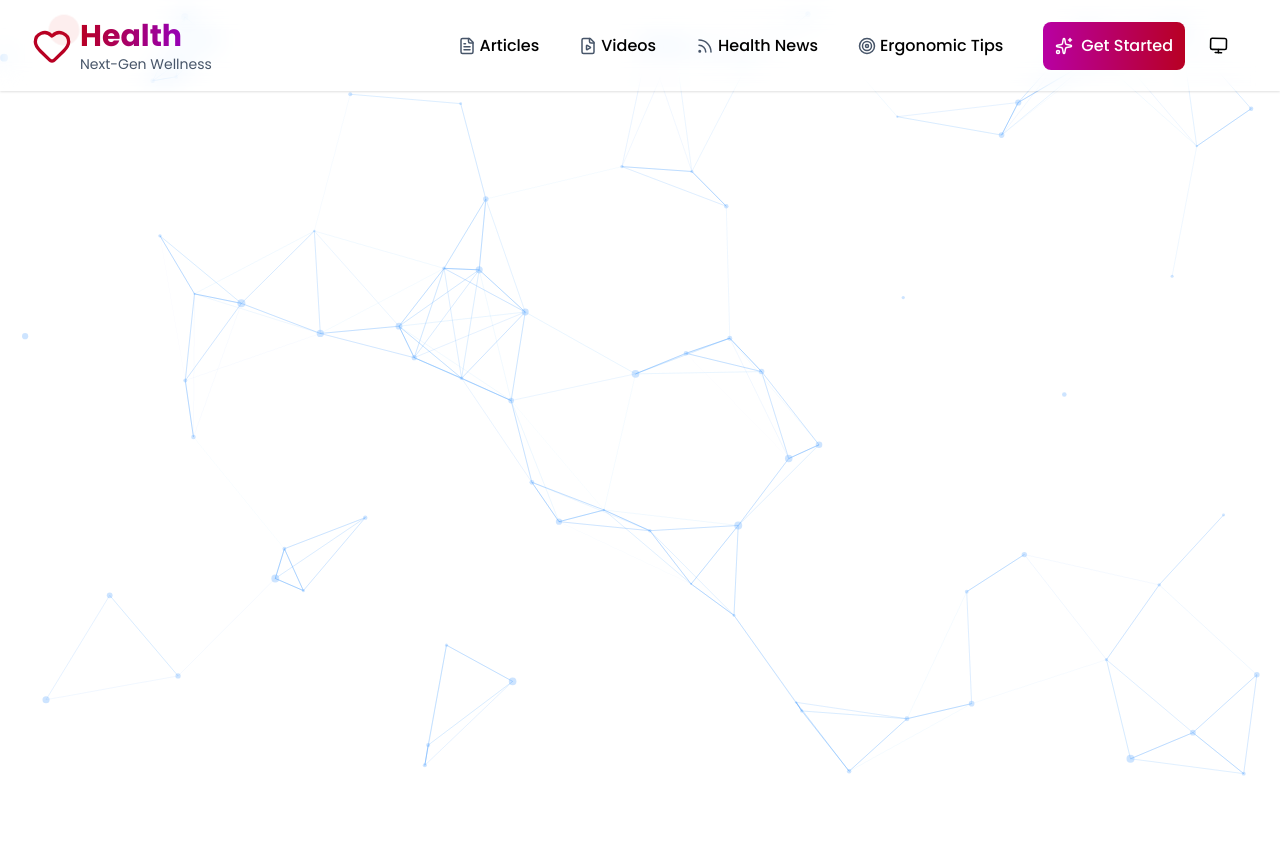
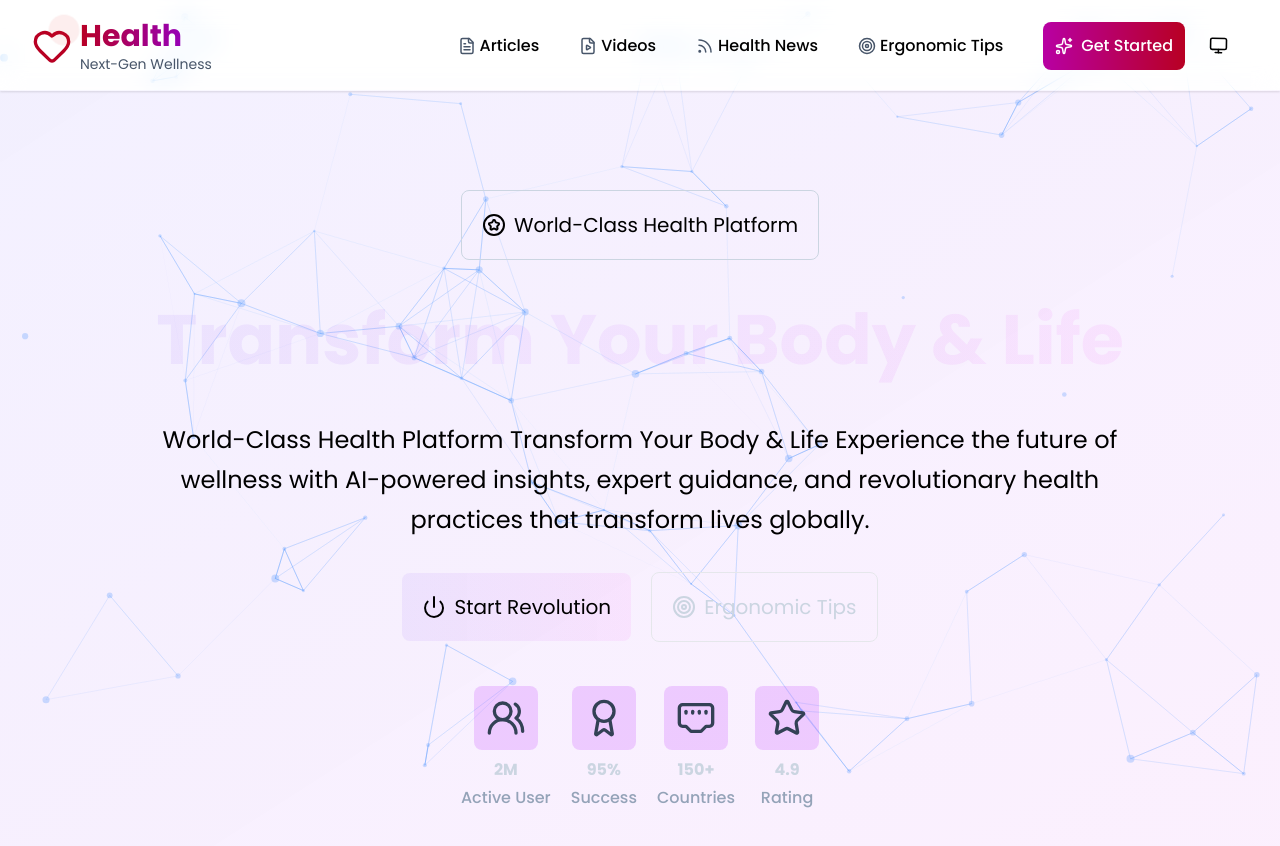
Before and after one commit to ParsaProg/Health, a Next.js app: page / in a window 1280 px wide. Shown: the top 846 px of the page. Before the commit the page ends 800 px from the top, so only its background shows below. Built offline with nearby package versions, Linux system fonts and the light colour scheme.

Commit message:
page main files created

```diff
--- a/src/app/page.tsx
+++ b/src/app/page.tsx
@@ -1,17 +1,126 @@
 "use client";
 
 import { motion } from "framer-motion";
+import {
+  Award,
+  CircleStar,
+  EthernetPortIcon,
+  Power,
+  Star,
+  Target,
+  UsersRound,
+} from "lucide-react";
+import { useState } from "react";
+
+interface HeroRow {
+  icon: any;
+  percent: string;
+  subTitle: string;
+}
+
+const heroIcon = "dark:text-slate-300 text-slate-700";
 
 export default function Home() {
+  const [heroRow, setHeroRow] = useState<Array<HeroRow>>([
+    {
+      icon: <UsersRound size={40} className={heroIcon} />,
+      percent: "2M",
+      subTitle: "Active User",
+    },
+    {
+      icon: <Award size={40} className={heroIcon} />,
+      percent: "95%",
+      subTitle: "Success",
+    },
+    {
+      icon: <EthernetPortIcon size={40} className={heroIcon} />,
+      percent: "150+",
+      subTitle: "Countries",
+    },
+    {
+      icon: <Star size={40} className={heroIcon} />,
+      percent: "4.9",
+      subTitle: "Rating",
+    },
+  ]);
   return (
-    <div className="overflow-hidden">
-      <motion.div
-        initial={{ opacity: 0, x: -500 }}
-        animate={{ opacity: 1, x: 0 }}
-        transition={{ delay: 0.4 }}
-      >
+    <div className="overflow-hidden z-[1] bg-gradient-to-br from-[#0037ff13] to-[#ff00ea0f] dark:from-[#0b1330d6] dark:to-[#20071edf] animate-gradient-x bg-[length:200%_200%]">
+      <div className="flex items-center flex-col md:gap-y-8 gap-y-3 w-full pt-[100px] pb-[100px] hero-section">
+        <motion.div
+          initial={{ opacity: 0, scale: 0.9 }}
+          animate={{ opacity: 1, scale: 1 }}
+          transition={{ delay: 0.3, duration: 1.5 }}
+          className="p-5 rounded-lg border-[1px] dark:border-slate-700 text-sm md:text-xl cursor-pointer hover:scale-[1.05] transition-all duration-200 border-slate-300 flex items-center gap-x-2 justify-center"
+        >
+          <CircleStar />
+          World-Class Health Platform
+        </motion.div>
+        <motion.h1
+          initial={{ opacity: 0, scale: 0.9 }}
+          animate={{ opacity: 1, scale: 1 }}
+          transition={{ delay: 0.3, duration: 0.9 }}
+          className="text-transparent p-2 text-[50px] md:text-[70px] font-bold text-center md:leading-[80px] bg-gradient-to-r dark:from-primary dark:to-blue-700 bg-clip-text animate-gradient-x bg-[length:200%_200%]"
+        >
+          Transform Your Body & Life
+        </motion.h1>
+        <motion.p
+          initial={{ opacity: 0, scale: 0.9, y: 50 }}
+          animate={{ opacity: 1, scale: 1, y: 0 }}
+          transition={{ delay: 0.3, duration: 0.9 }}
+          className="[@media(min-width:1000px)]:w-[1000px] p-5 md:p-0 md:leading-[40px] text-center md:text-2xl dark:text-slate-400"
+        >
+          World-Class Health Platform Transform Your Body & Life Experience the{" "}
 
-      </motion.div>
+          future of wellness with AI-powered insights, expert guidance, and{" "}
+
+          revolutionary health practices that transform lives globally.
+        </motion.p>
+        <div className="flex items-center gap-x-5 justify-center">
+          <motion.button
+            initial={{ opacity: 0, scale: 0.9, x: -100 }}
+            animate={{ opacity: 1, scale: 1, x: 0 }}
+            transition={{ delay: 0.7, type: "spring", stiffness: 120 }}
+            whileTap={{
+              scale: 0.95,
+              transition: { type: "spring", stiffness: 400, damping: 20 },
+            }}
+            className="flex items-center gap-x-2 bg-gradient-to-r dark:from-primary dark:to-blue-700 rounded-lg p-5 text-xl animate-gradient-x bg-[length:200%_200%]"
+          >
+            <Power />
+            Start Revolution
+          </motion.button>
+
+          <motion.button
+            initial={{ opacity: 0, scale: 0.9, x: 100 }}
+            animate={{ opacity: 1, scale: 1, x: 0 }}
+            transition={{ delay: 0.7 }}
+            className="flex items-center gap-x-2 border-[1px] dark:border-slate-600 text-slate-300 rounded-lg p-5 text-xl "
+          >
+            <Target />
+            Ergonomic Tips
+          </motion.button>
+        </div>
+
+        <section className="flex items-center gap-x-5 justify-center mt-3">
+          {heroRow.map((val, _i) => {
+            return (
+              <motion.section
+                initial={{ opacity: 0, scale: 0.9, y: 100 }}
+                animate={{ opacity: 1, scale: 1, y: 0 }}
+                transition={{ delay: _i * 0.2, duration: 0.3 }}
+                className="flex flex-col items-center gap-y-1"
+                key={_i}
+              >
+                <div className="rounded-lg p-3 bg-[#b300ff28] mb-1">
+                  {val.icon}
+                </div>
+                <h1 className="font-bold text-slate-300">{val.percent}</h1>
+                <h3 className="font-[500] text-slate-400">{val.subTitle}</h3>
+              </motion.section>
+            );
+          })}
+        </section>
+      </div>
     </div>
   );
 }
```
